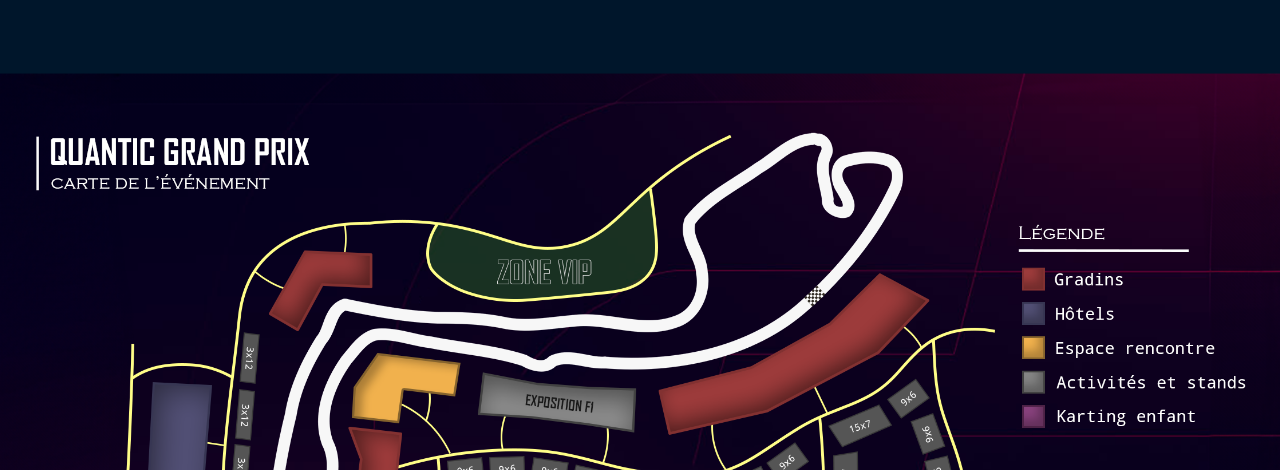
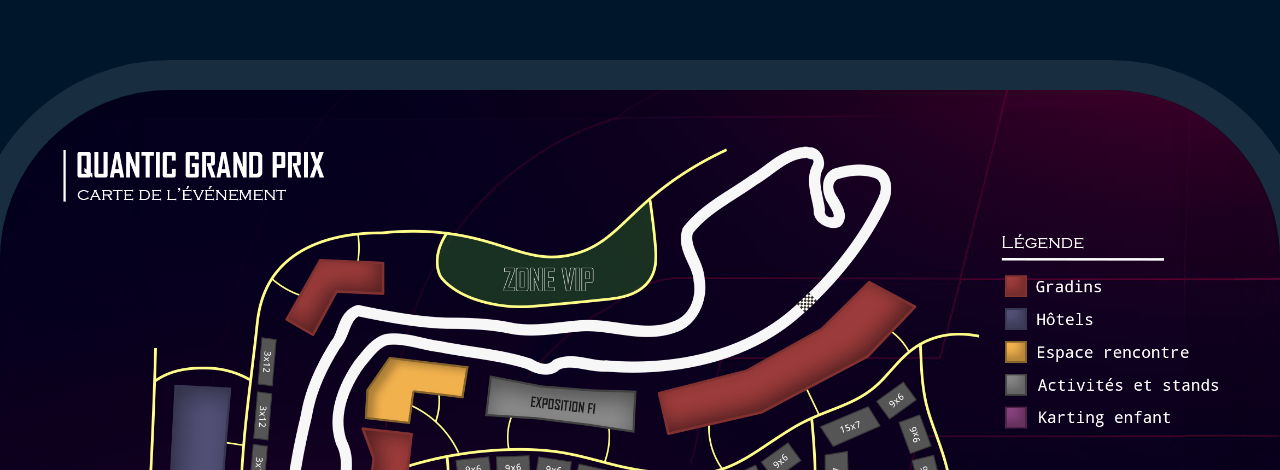
Before and after one commit to SemihAslan123/QuanticGP, a Vue app: page / in a window 1280 px wide. Shown: the part 1610-2080 px from the top of the page. Built offline with nearby package versions, Linux system fonts and the light colour scheme; a web font is replaced by a local one.

Commit message:
Update HomeView.vue

```diff
--- a/src/views/HomeView.vue
+++ b/src/views/HomeView.vue
@@ -34,7 +34,7 @@
          </button>
 
 
-         <svg
+         <svg class="svgCarte"
          version="1.1"
          id="svg1"
          width="2341"
```
